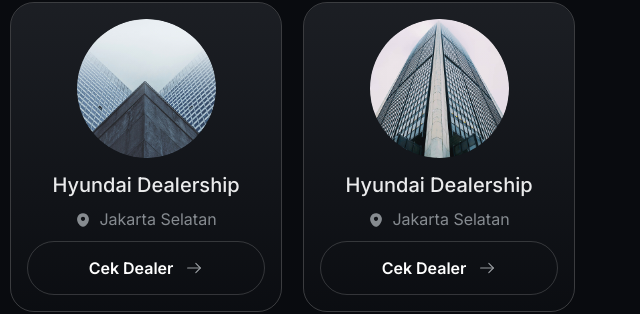
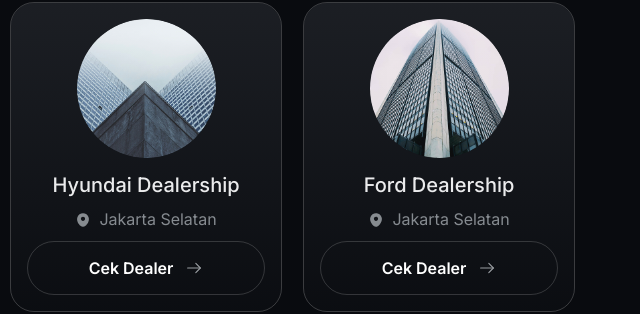
Before and after one commit to cakfan/supacars, a website: page src/index.html in a window 1280 px wide. Shown: the part 3741-4055 px from the top of the page, 640-1280 px from the left. Drawn offline with nearby package versions, Linux system fonts and the light colour scheme.

Commit message:
fix: typo dealer name

```diff
--- a/src/index.html
+++ b/src/index.html
@@ -1208,7 +1208,7 @@
               <h3
                 class="text-[20px] leading-[31.2px] text-center line-clamp-1 font-medium text-white"
               >
-                Hyundai Dealership
+                Ford Dealership
               </h3>
               <div class="flex gap-2 items-center shrink-0">
                 <img
```
